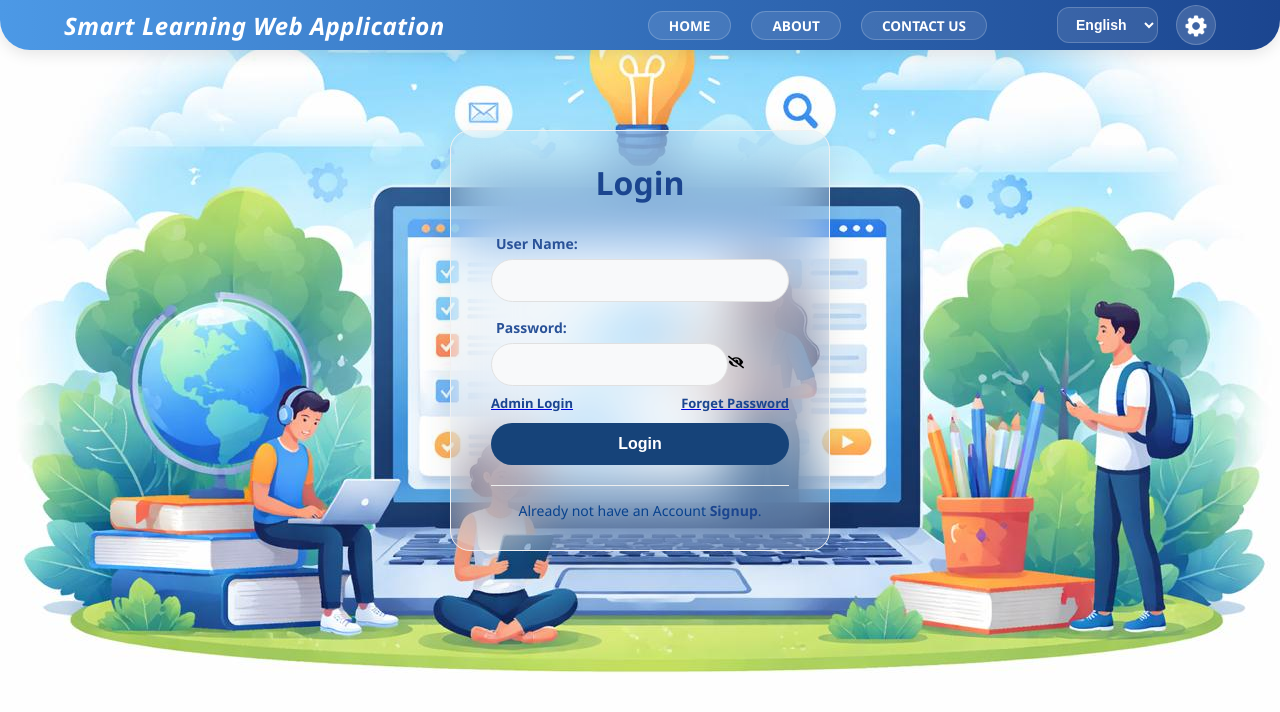
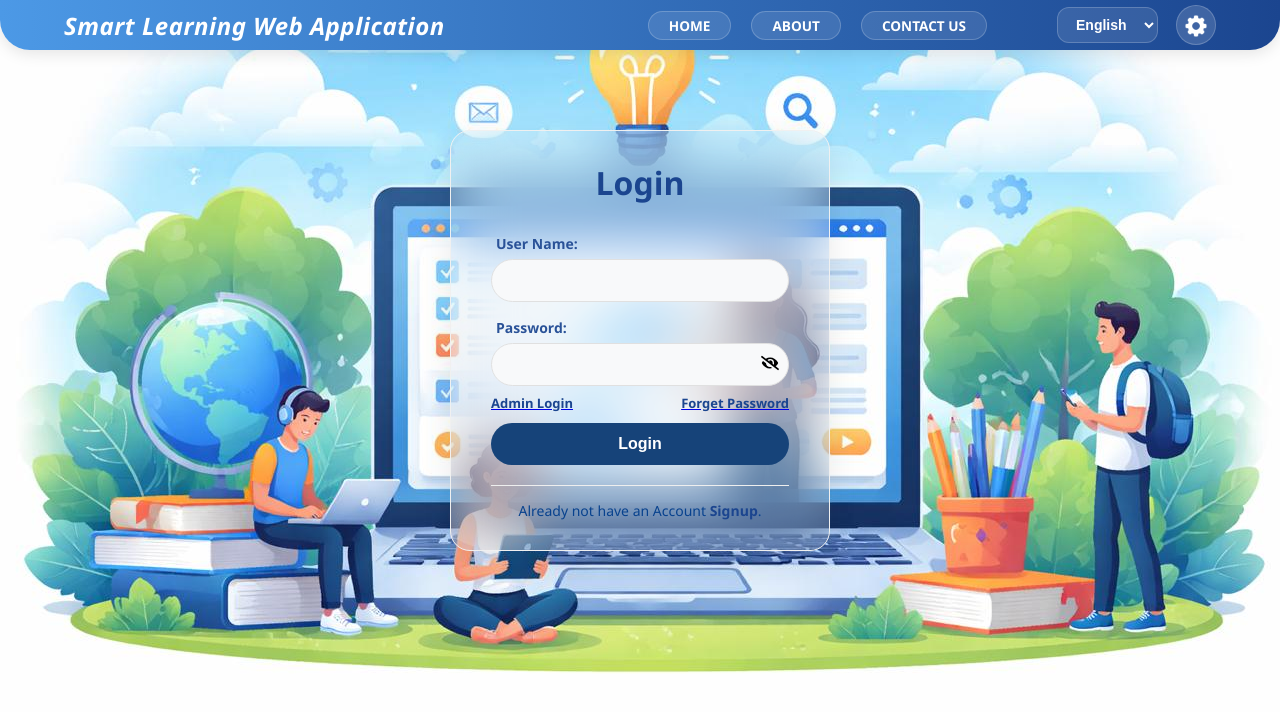
Before and after one commit to KeshaCodeolima/smart-learning-web-app-frontend, a React (Create React App) app: page / in a window 1280 px wide. Shown: the top 712 px of the page. Built offline with nearby package versions, Linux system fonts and the light colour scheme.

Commit message:
(bug-fix): Add the password visiable icon CSS to login css file go get some pereferct out put.

```diff
--- a/src/Components/Login/login.css
+++ b/src/Components/Login/login.css
@@ -230,3 +230,20 @@
     background: #0d3270;
     transform: scale(1.05);
 }
+
+.password-field {
+    position: relative;
+    display: flex;
+    align-items: center;
+}
+
+.password-field input {
+    width: 100%;
+}
+
+.eye-icon {
+    position: absolute;
+    right: 10px;
+    cursor: pointer;
+    font-size: 18px;
+}
```
